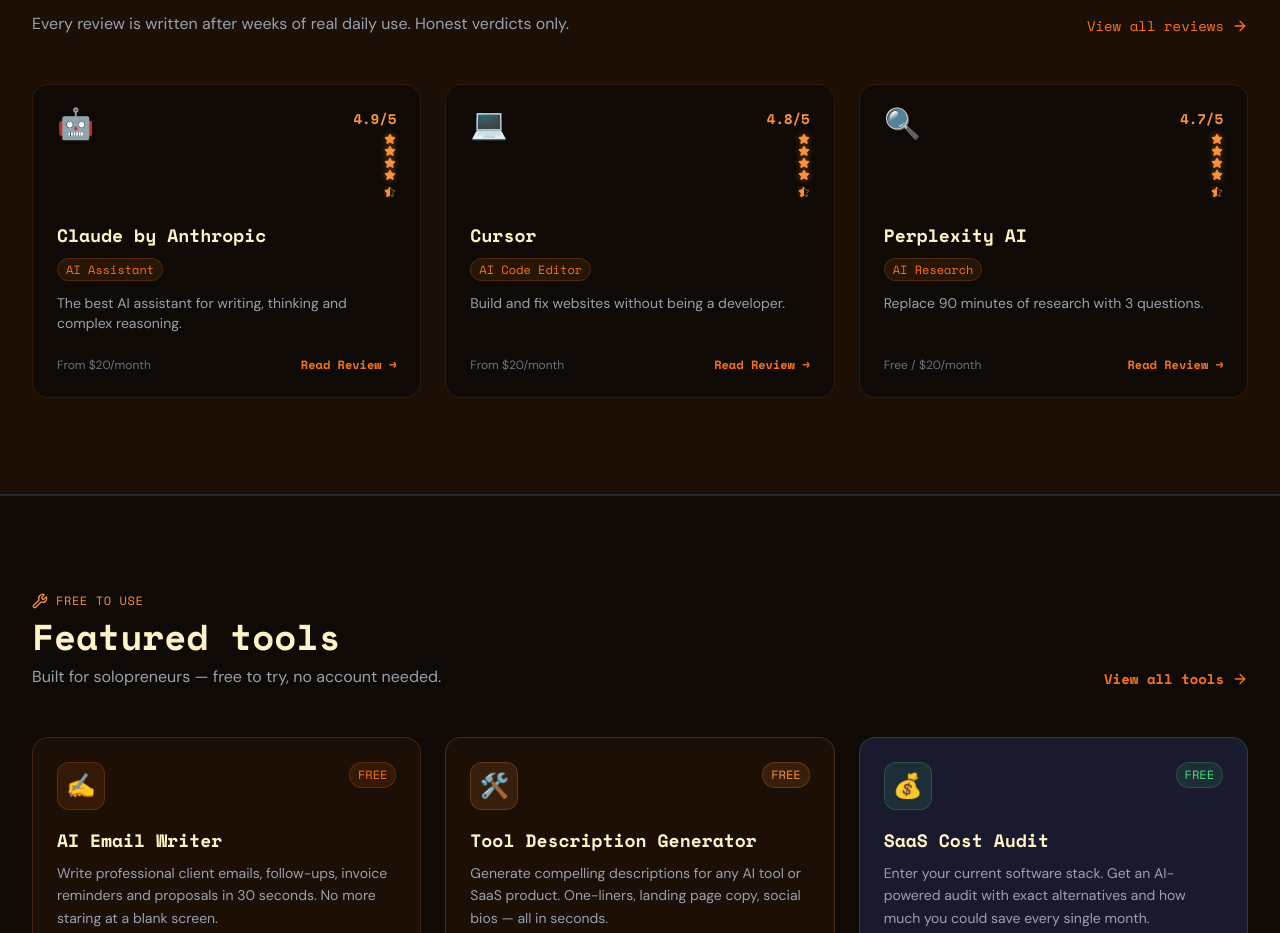
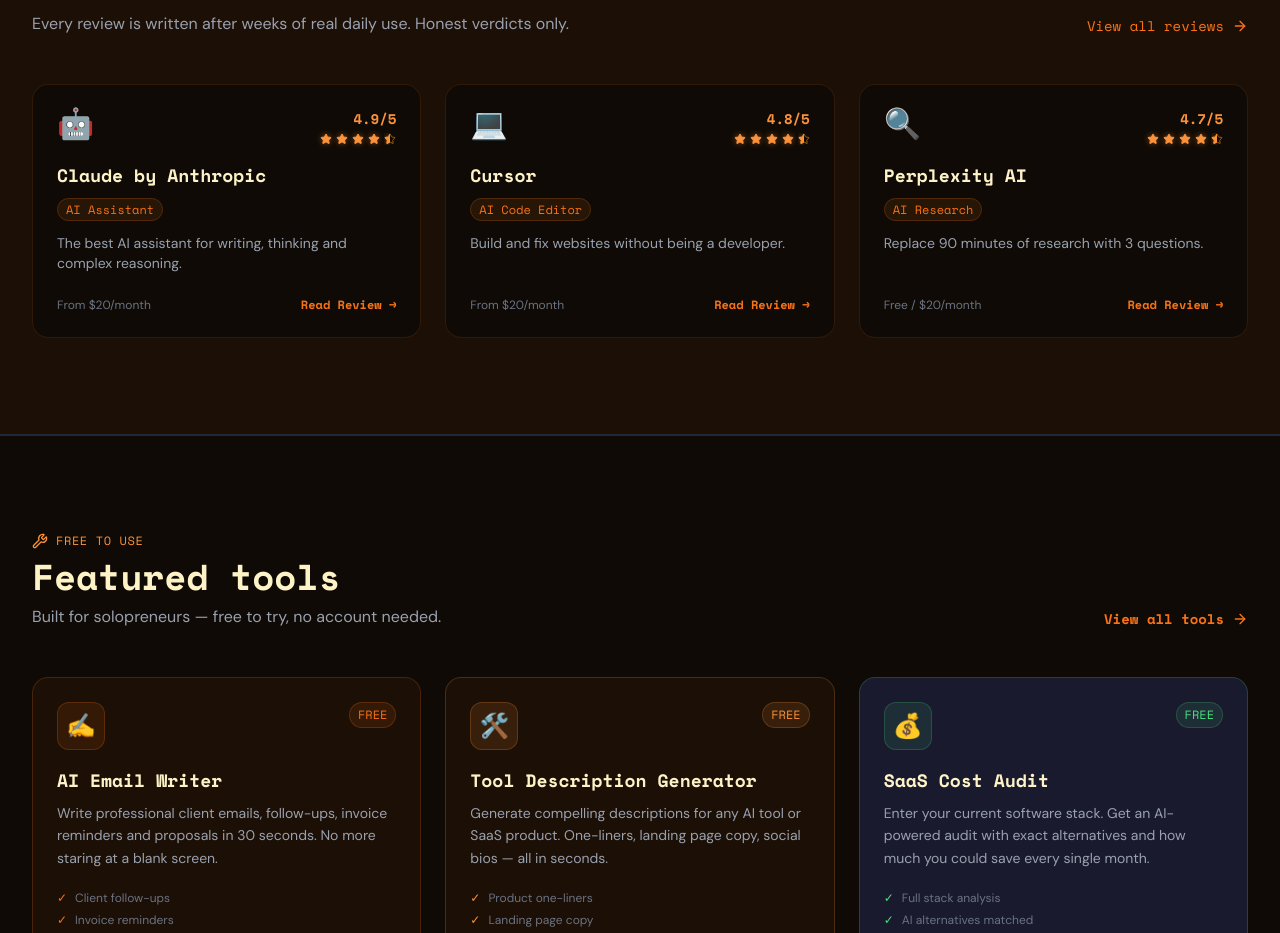
Before and after one commit to domskysolutions-collab/domskysolutions.com, a React (Vite) app: page / in a window 1280 px wide. Shown: the part 1222-2155 px from the top of the page. Built offline with nearby package versions, Linux system fonts and the light colour scheme.

Commit message:
Update StarRating.tsx

```diff
--- a/src/components/StarRating.tsx
+++ b/src/components/StarRating.tsx
@@ -23,7 +23,10 @@
   const hasHalf = safeRating - fullCount >= 0.5;
 
   return (
-    <span className={className} aria-label={`${safeRating}/${max}`}>
+    <span
+      className={`${className ?? ''} inline-flex items-center gap-1 whitespace-nowrap leading-none`}
+      aria-label={`${safeRating}/${max}`}
+    >
       {Array.from({ length: max }).map((_, i) => {
         const isFull = i < fullCount;
         const isHalf = !isFull && hasHalf && i === fullCount;
```
